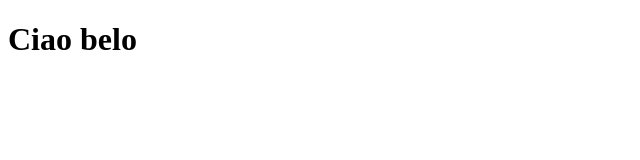
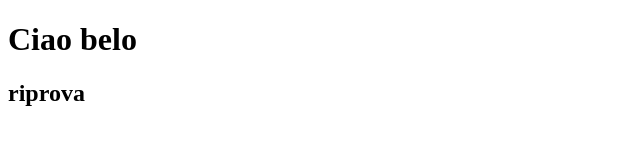
Before and after one commit to Al-Giovinetti/htmlcss-hello, a plain HTML site: page index.html in a window 1280 px wide. Shown: the whole page, without its empty margins (0-640 px from the left). Drawn offline with Linux system fonts and the light colour scheme.

Commit message:
aggiunte per prova2

```diff
--- a/index.html
+++ b/index.html
@@ -8,5 +8,6 @@
 </head>
 <body>
     <h1>Ciao belo</h1>
+    <H2>riprova</H2>
 </body>
 </html>
```
